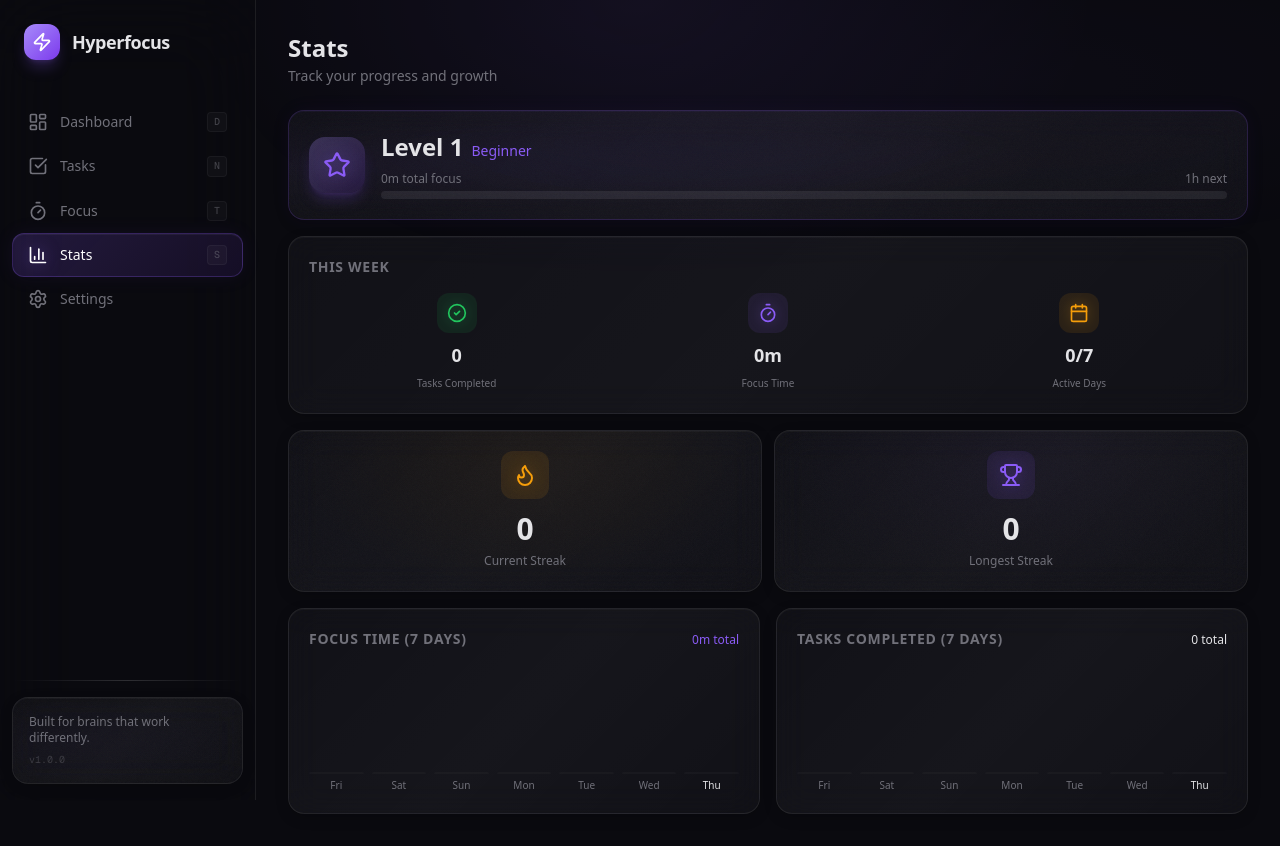
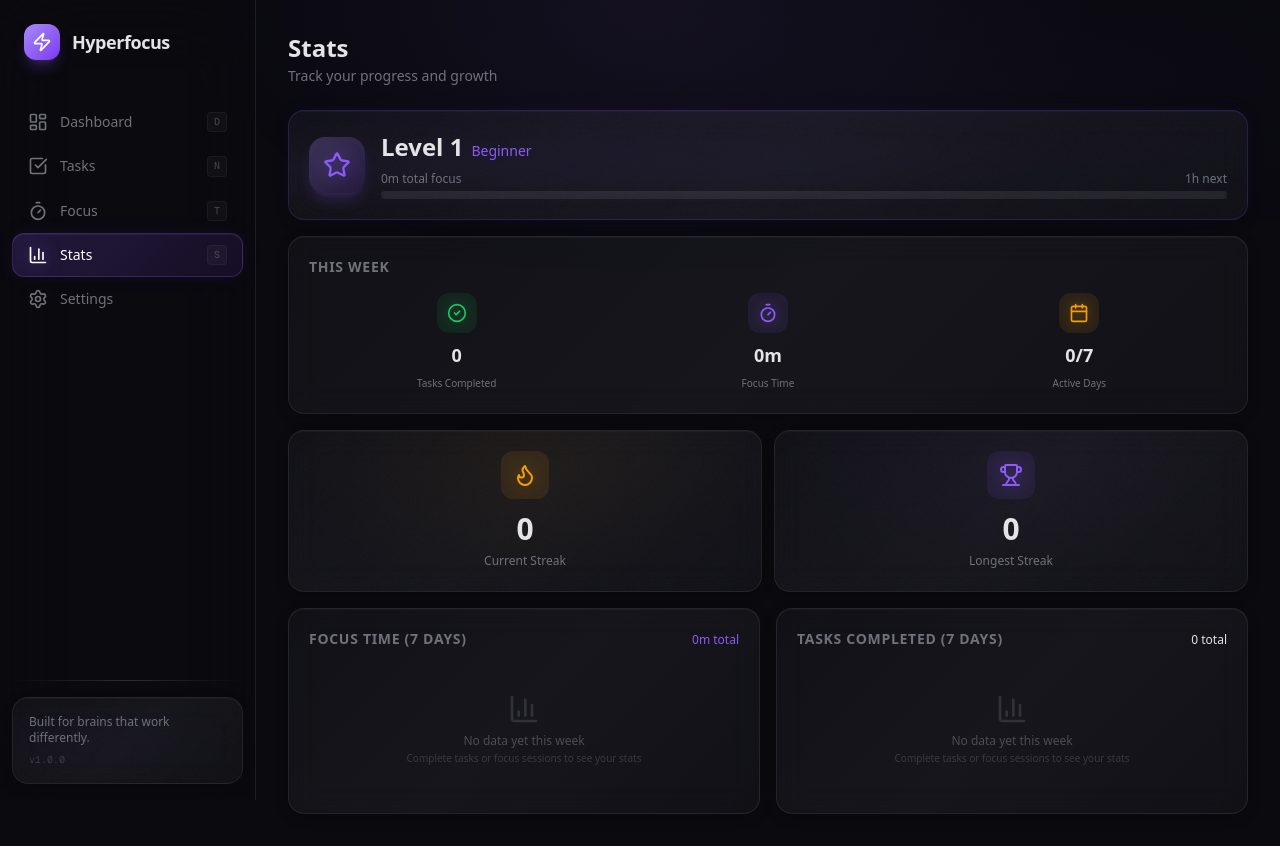
Before and after one commit to deusalter/hyperfocus, a Next.js app: page /stats in a window 1280 px wide. Built offline with nearby package versions, Linux system fonts and the light colour scheme.

Commit message:
a11y: add timer live region, chart empty state, and session status announcements

```diff
--- a/src/components/focus/SessionComplete.tsx
+++ b/src/components/focus/SessionComplete.tsx
@@ -19,6 +19,8 @@ export default function SessionComplete({ isBreak, onStartBreak, onReset, onNewS
       initial={{ opacity: 0, scale: 0.9 }}
       animate={{ opacity: 1, scale: 1 }}
       className="text-center py-8 relative"
+      role="status"
+      aria-label={isBreak ? 'Break over! Ready to focus again?' : 'Session complete! Great work!'}
     >
       {/* Background glow */}
       <div
@@ -113,7 +115,7 @@ export default function SessionComplete({ isBreak, onStartBreak, onReset, onNewS
 
       {/* Celebration particles — two rings for depth */}
       {!isBreak && (
-        <div className="absolute inset-0 pointer-events-none overflow-hidden">
+        <div className="absolute inset-0 pointer-events-none overflow-hidden" aria-hidden="true">
           {Array.from({ length: 20 }).map((_, i) => {
             const color = celebrationColors[i % celebrationColors.length]
             const size = 3 + Math.random() * 5
--- a/src/components/focus/TimerDisplay.tsx
+++ b/src/components/focus/TimerDisplay.tsx
@@ -71,7 +71,7 @@ export default function TimerDisplay({ remaining, progress, isRunning, isBreak }
           )}
         </AnimatePresence>
 
-        <svg viewBox={`0 0 ${viewBoxSize} ${viewBoxSize}`} className="-rotate-90 w-full h-full">
+        <svg viewBox={`0 0 ${viewBoxSize} ${viewBoxSize}`} className="-rotate-90 w-full h-full" aria-hidden="true" role="img">
           <defs>
             <linearGradient id={gradientId} x1="0%" y1="0%" x2="100%" y2="100%">
               {isBreak ? (
@@ -165,12 +165,17 @@ export default function TimerDisplay({ remaining, progress, isRunning, isBreak }
           )}
         </svg>
 
-        <div className="absolute inset-0 flex flex-col items-center justify-center">
+        <div className="absolute inset-0 flex flex-col items-center justify-center" role="timer" aria-live="off" aria-atomic="true">
+          {/* Screen reader announcement — only announces at key intervals to avoid spam */}
+          <span className="sr-only" aria-live="polite">
+            {formatDuration(remaining)} remaining. {isBreak ? 'Break time' : isRunning ? 'Focusing' : 'Ready'}
+          </span>
           <motion.span
             key={remaining}
             initial={{ scale: 1.03 }}
             animate={{ scale: 1 }}
             className="text-4xl sm:text-5xl md:text-6xl font-bold tabular-nums tracking-tight"
+            aria-hidden="true"
             style={{
               textShadow: isRunning
                 ? isBreak
@@ -181,7 +186,7 @@ export default function TimerDisplay({ remaining, progress, isRunning, isBreak }
           >
             {formatDuration(remaining)}
           </motion.span>
-          <span className="text-sm text-muted mt-1">
+          <span className="text-sm text-muted mt-1" aria-hidden="true">
             {isBreak ? 'Break Time' : isRunning ? 'Focusing...' : 'Ready'}
           </span>
 
--- a/src/components/stats/DailyChart.tsx
+++ b/src/components/stats/DailyChart.tsx
@@ -1,6 +1,7 @@
 'use client'
 
 import { motion } from 'framer-motion'
+import { BarChart3 } from 'lucide-react'
 
 interface DailyChartProps {
   data: { date: string; value: number; dayLabel: string }[]
@@ -12,15 +13,18 @@ interface DailyChartProps {
 export default function DailyChart({ data, label, color, unit }: DailyChartProps) {
   const maxValue = Math.max(...data.map((d) => d.value), 1)
   const total = data.reduce((sum, d) => sum + d.value, 0)
+  const hasData = total > 0
 
   return (
-    <div className="glass p-4 sm:p-5">
+    <div className="glass p-4 sm:p-5" role="img" aria-label={`${label}: ${total}${unit} total this week`}>
       <div className="flex items-baseline justify-between mb-3 sm:mb-4">
         <h3 className="text-xs sm:text-sm font-semibold text-muted uppercase tracking-wider">{label}</h3>
         <span className="text-[10px] sm:text-xs font-medium tabular-nums" style={{ color }}>
           {total}{unit} total
         </span>
       </div>
+
+      {hasData ? (
         <div className="flex items-end gap-1.5 sm:gap-2 h-28 sm:h-32">
           {data.map((day, i) => {
             const height = (day.value / maxValue) * 100
@@ -54,6 +58,13 @@ export default function DailyChart({ data, label, color, unit }: DailyChartProps
             )
           })}
         </div>
+      ) : (
+        <div className="flex flex-col items-center justify-center h-28 sm:h-32 text-center">
+          <BarChart3 className="w-8 h-8 text-muted/30 mb-2" />
+          <p className="text-xs text-muted/60">No data yet this week</p>
+          <p className="text-[10px] text-muted/40 mt-0.5">Complete tasks or focus sessions to see your stats</p>
+        </div>
+      )}
     </div>
   )
 }
```
Lines whose indentation alone changed are shown as unchanged.
